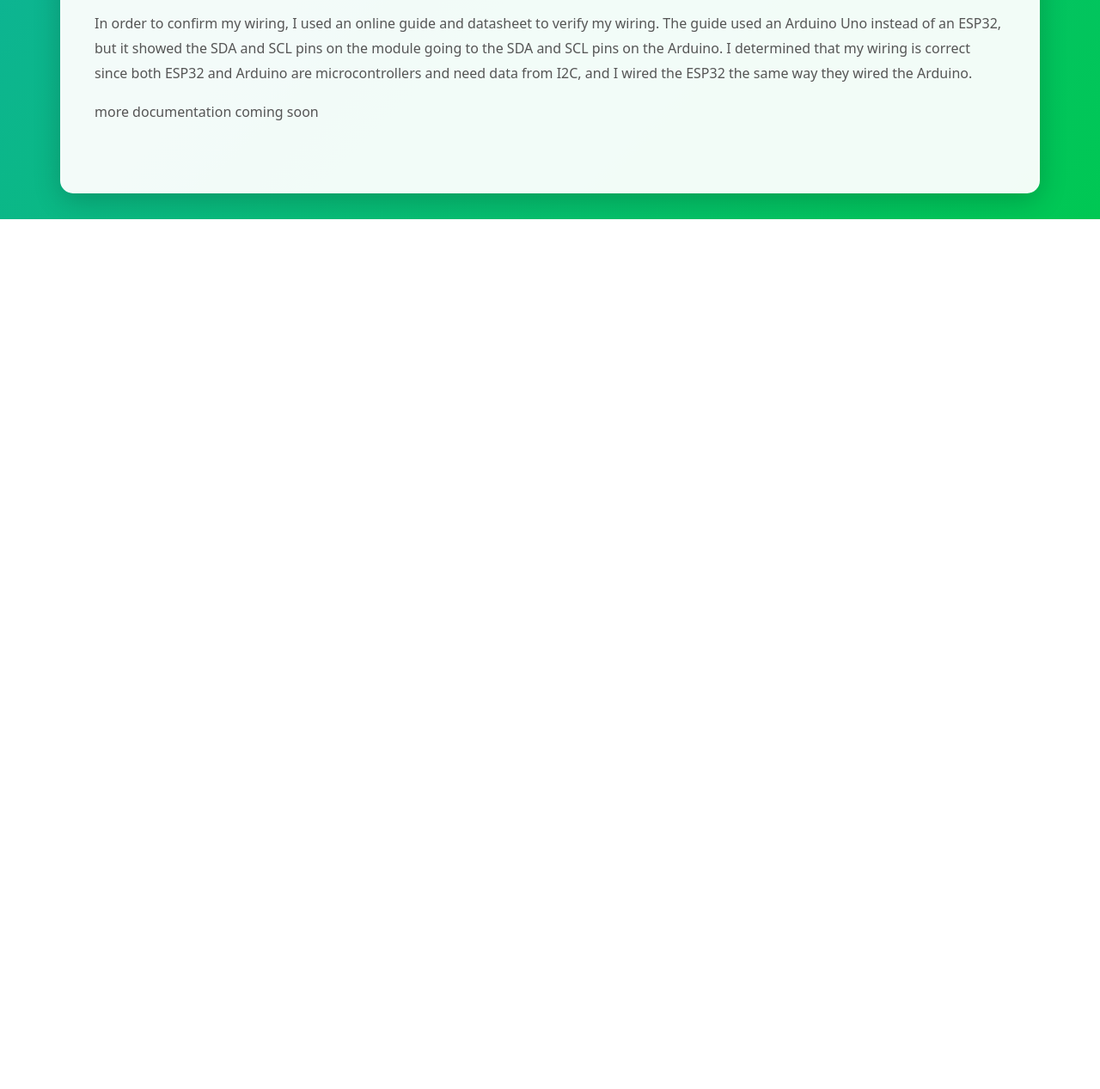
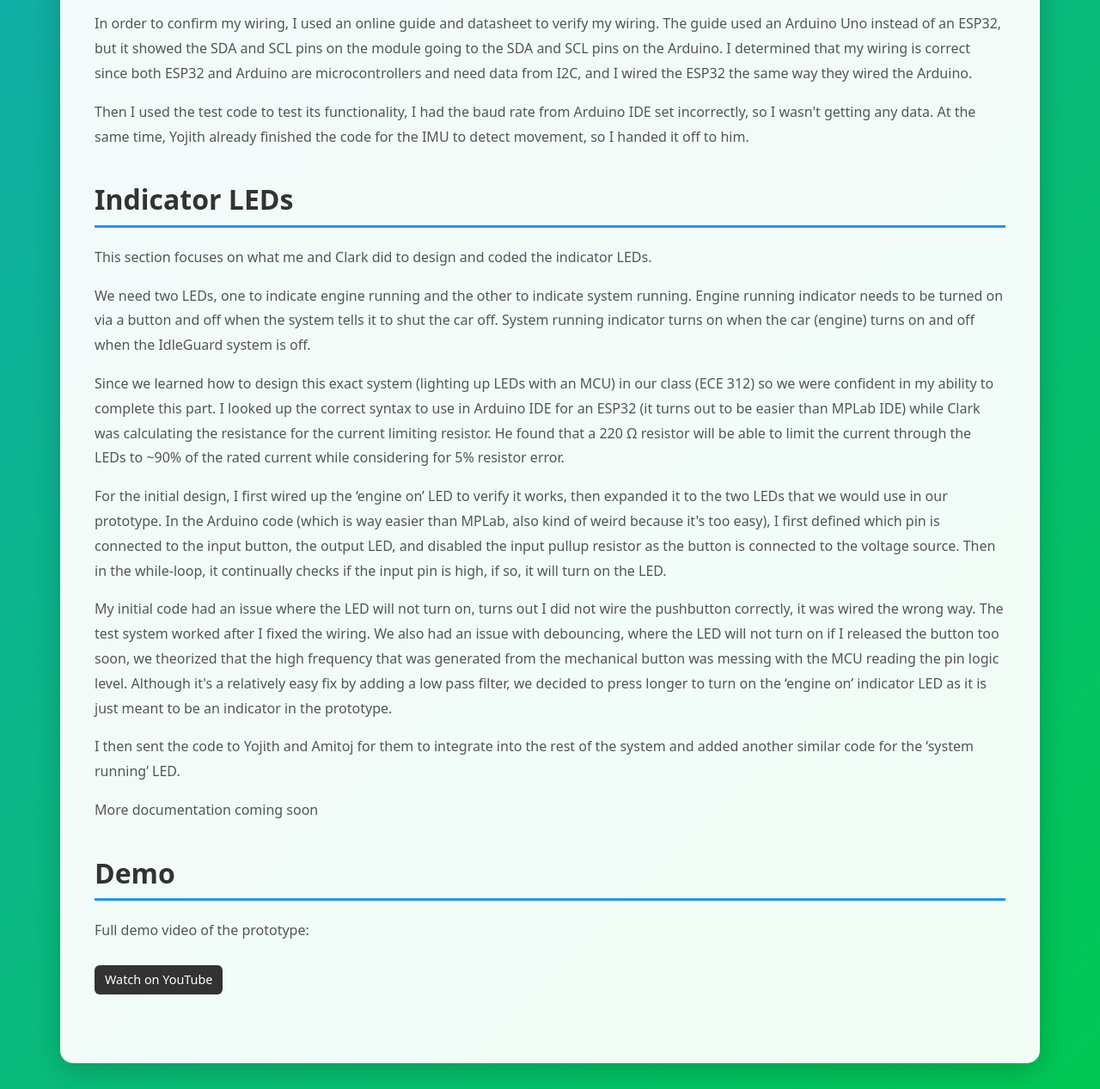
Before and after one commit to Barneylyw/Barney-s-website-, a plain HTML site: page IdleGuard.html in a window 1280 px wide. Shown: the part 2399-3666 px from the top of the page at 86% size. Before the commit the page ends 2654 px from the top, so only its background shows below. Drawn offline with nearby package versions, Linux system fonts and the light colour scheme; a script that the page names is missing.

Commit message:
Update IdleGuard.html

```diff
--- a/IdleGuard.html
+++ b/IdleGuard.html
@@ -151,6 +151,11 @@
 				color: white;
 			}
 
+			.status-paused {
+				background-color: #E53935;
+				color: white;
+			}
+
 			.github-badge {
 				display: inline-block;
 				padding: 4px 10px;
@@ -276,7 +281,24 @@
 				<p>This section focuses on what I did for the IMU sub-system, including the wiring between MPU6050 and ESP32, and the test code.</p>
 				<p>To design the IMU system, I first determined what pins are available on the ESP32, and specific breakout board. On the MPU6050, I found I only need to use its I2C and power pins, I figured that I2C on the module would go to I2C on the ESP32, and the power pins would go to the VDD and GND of the system.</p>
 				<p>In order to confirm my wiring, I used an online guide and datasheet to verify my wiring. The guide used an Arduino Uno instead of an ESP32, but it showed the SDA and SCL pins on the module going to the SDA and SCL pins on the Arduino. I determined that my wiring is correct since both ESP32 and Arduino are microcontrollers and need data from I2C, and I wired the ESP32 the same way they wired the Arduino.</p>
-				<p>more documentation coming soon</p>
+				<p>Then I used the test code to test its functionality, I had the baud rate from Arduino IDE set incorrectly, so I wasn't getting any data. At the same time, Yojith already finished the code for the IMU to detect movement, so I handed it off to him.</p>
+			</div>
+
+			<div class="section-wrapper">
+				<h2>Indicator LEDs</h2>
+				<p>This section focuses on what me and Clark did to design and coded the indicator LEDs.</p>
+				<p>We need two LEDs, one to indicate engine running and the other to indicate system running. Engine running indicator needs to be turned on via a button and off when the system tells it to shut the car off. System running indicator turns on when the car (engine) turns on and off when the IdleGuard system is off.</p>
+				<p>Since we learned how to design this exact system (lighting up LEDs with an MCU) in our class (ECE 312) so we were confident in my ability to complete this part. I looked up the correct syntax to use in Arduino IDE for an ESP32 (it turns out to be easier than MPLab IDE) while Clark was calculating the resistance for the current limiting resistor. He found that a 220&nbsp;Ω resistor will be able to limit the current through the LEDs to ~90% of the rated current while considering for 5% resistor error.</p>
+				<p>For the initial design, I first wired up the ‘engine on’ LED to verify it works, then expanded it to the two LEDs that we would use in our prototype. In the Arduino code (which is way easier than MPLab, also kind of weird because it's too easy), I first defined which pin is connected to the input button, the output LED, and disabled the input pullup resistor as the button is connected to the voltage source. Then in the while-loop, it continually checks if the input pin is high, if so, it will turn on the LED.</p>
+				<p>My initial code had an issue where the LED will not turn on, turns out I did not wire the pushbutton correctly, it was wired the wrong way. The test system worked after I fixed the wiring. We also had an issue with debouncing, where the LED will not turn on if I released the button too soon, we theorized that the high frequency that was generated from the mechanical button was messing with the MCU reading the pin logic level. Although it's a relatively easy fix by adding a low pass filter, we decided to press longer to turn on the ‘engine on’ indicator LED as it is just meant to be an indicator in the prototype.</p>
+				<p>I then sent the code to Yojith and Amitoj for them to integrate into the rest of the system and added another similar code for the ‘system running’ LED.</p>
+				<p>More documentation coming soon</p>
+			</div>
+
+			<div class="section-wrapper">
+				<h2>Demo</h2>
+				<p>Full demo video of the prototype:</p>
+				<a href="https://youtu.be/QY-_GydyjAU?si=KCT43-WPaU3zIU0l" target="_blank" rel="noopener" class="github-link">Watch on YouTube</a>
 			</div>
 		</div>
 
```
